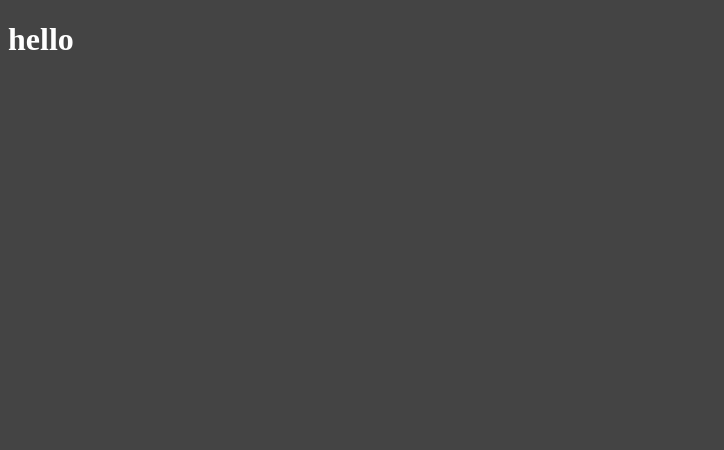
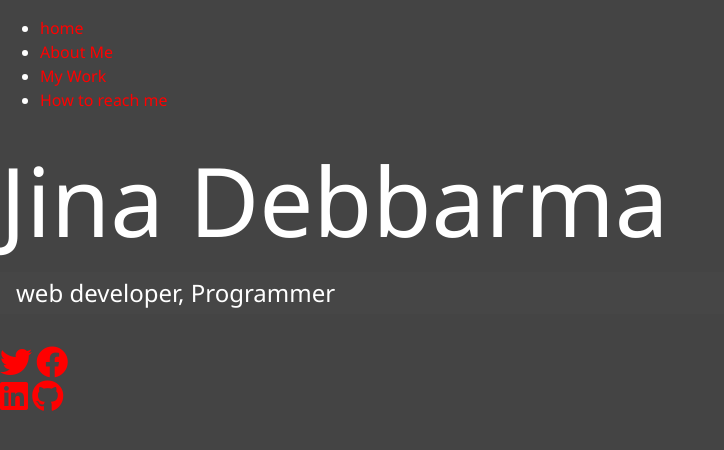
Before and after one commit to jinadebbarma/modern-portfolio, a website: page dist/index.html in a window 1280 px wide. Shown: the whole page, without its empty margins (0-724 px from the left). Drawn offline with Linux system fonts and the light colour scheme.

Commit message:
updating diary and adding html, css, js

```diff
--- a/scss/main.scss
+++ b/scss/main.scss
@@ -1,5 +1,42 @@
 $primary-color:#444;
+*{
+    box-sizing: border-box;
+}
 body {
     background : $primary-color;
     color:white;
+    height: 100%;
+    margin: 0;
+    font-family: 'Segoe UI', Tahoma, Geneva, Verdana, sans-serif;
+    line-height: 1.5;
+
+
 }
+//Headings
+h1, h2, h3 {
+    margin: 0;
+    font-weight: 400;
+
+    &.lg-heading{
+        font-size: 6rem;
+
+
+    }
+    &.sm-heading{
+        margin-bottom: 2rem;
+        padding: .2rem 1rem;
+        background: rgba(lighten($color: $primary-color, $amount: 2),0.5);
+
+
+    }
+
+
+
+
+}
+a{
+    color: red;
+    text-decoration: none;
+
+
+}
```
Also changed, not shown: dist/css/main.css, dist/index.html, dist/js/main.js (added), 2 other files.
